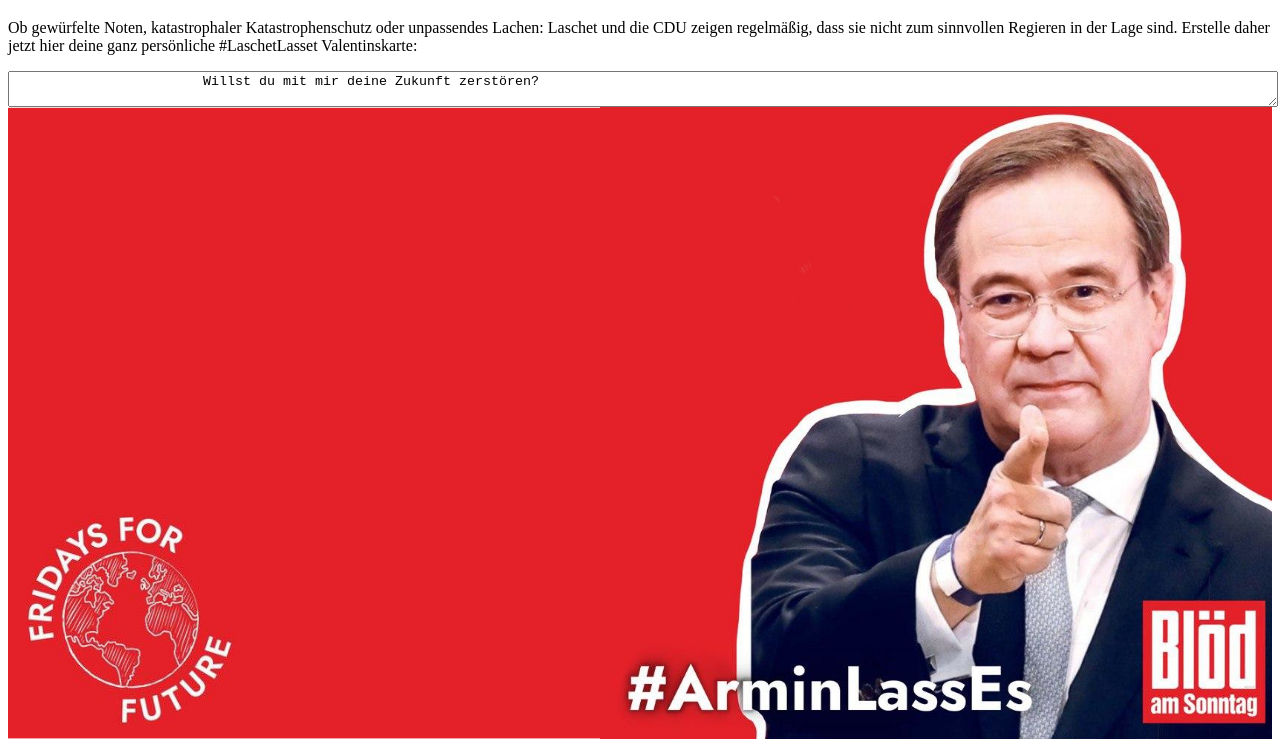
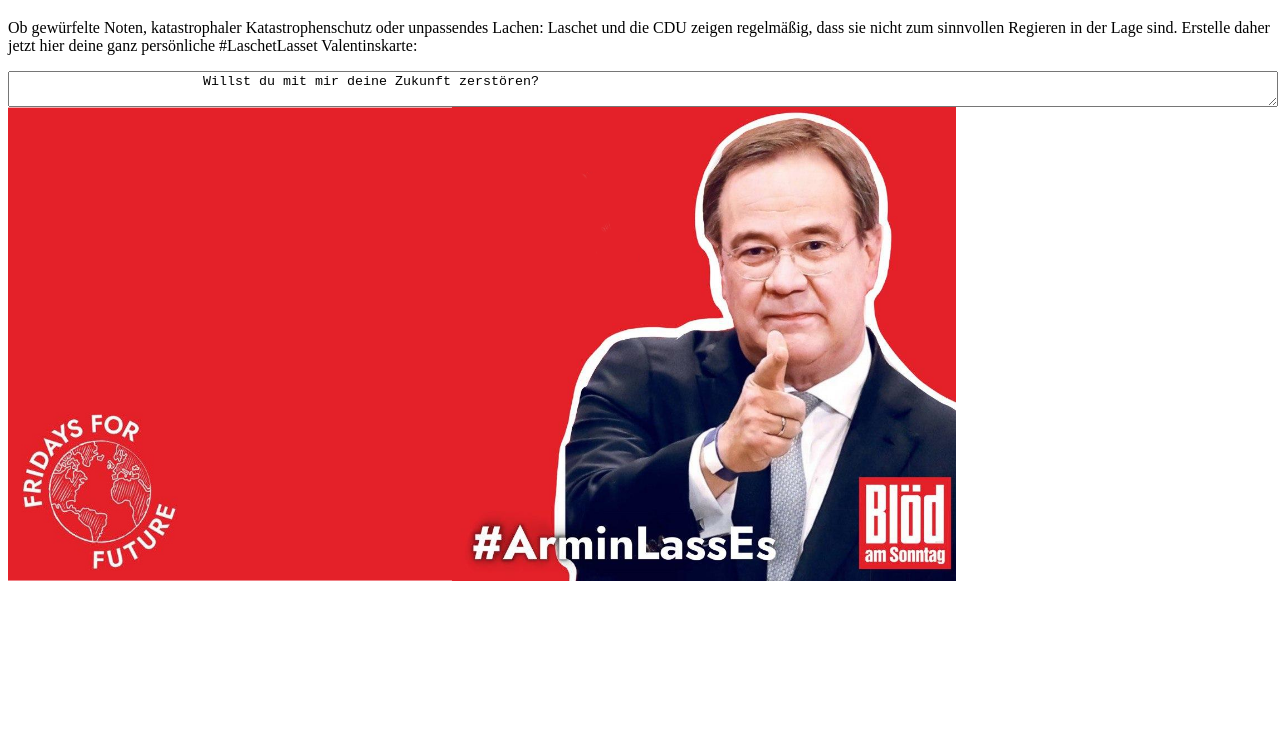
Before and after one commit to drdeee/laschet, a plain HTML site: page index.html in a window 1280 px wide. Shown: the part 61-812 px from the top of the page. Drawn offline with Linux system fonts and the light colour scheme.

Commit message:
add style

```diff
--- a/index.html
+++ b/index.html
@@ -7,7 +7,7 @@
 		</title>
 		<meta charset="utf-8">
 <style>
-#sticker { width: 100%; }
+#sticker { width: 75%!important; }
 textarea { display: block; width: 100%}
 </style>
 	</head>
```
